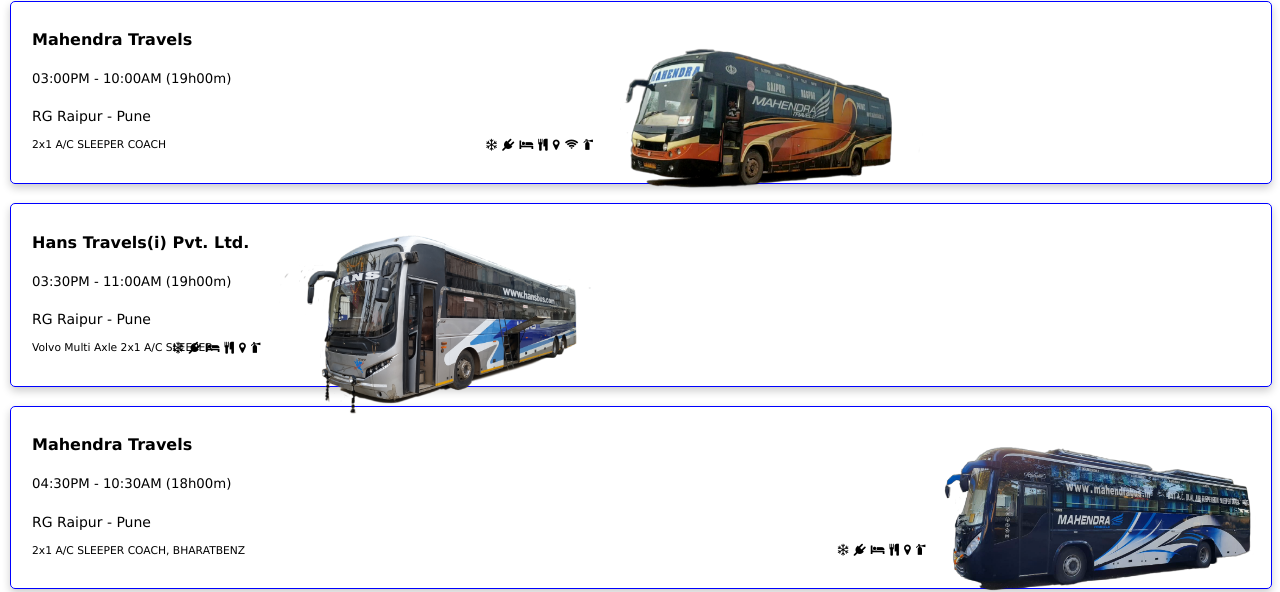
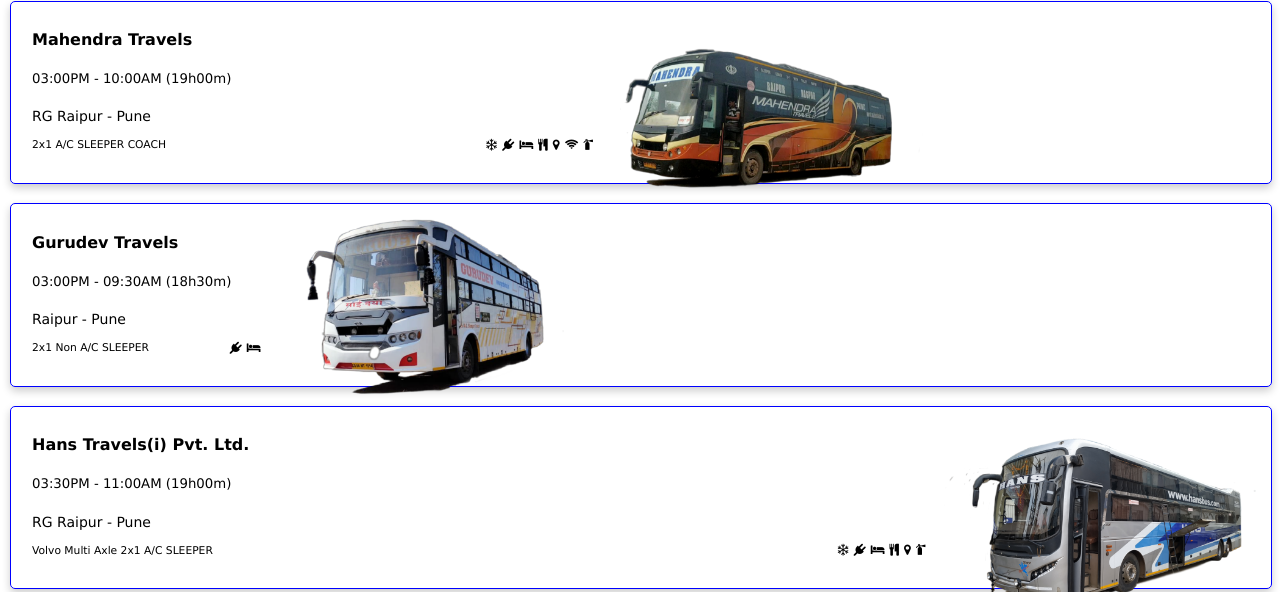
Before and after one commit to Amanxalxo9/akbuses, a plain HTML site: page Raipur To Pune Buses.html in a window 1280 px wide. Shown: the part 849-1441 px from the top of the page. Drawn offline with Linux system fonts and the light colour scheme.

Commit message:
Update Raipur To Pune Buses.html

```diff
--- a/Raipur To Pune Buses.html
+++ b/Raipur To Pune Buses.html
@@ -230,7 +230,36 @@ p {
    </div>
    </a>
    </div>
+  <br>
 
+   <div class="card">
+
+   <a href="GurudevPune.html" class="box">
+
+   <img src="Gurudev.png" alt="Gurudev Travels Png">
+
+   <div class="container">
+
+   <h4><b>Gurudev Travels</b></h4>
+
+   <h5>03:00PM - 09:30AM (18h30m)</h4>
+
+   <p>Raipur - Pune</p>
+
+   <h6>2x1 Non A/C SLEEPER </h6>
+
+   <div class="icon">
+
+   <i class="fa fa-plug"></i>
+
+   <i class="fa fa-bed"></i>
+   </div>
+
+   </div>
+
+   </a>
+
+   </div>
 
    <br>
    <div class="card">
```
